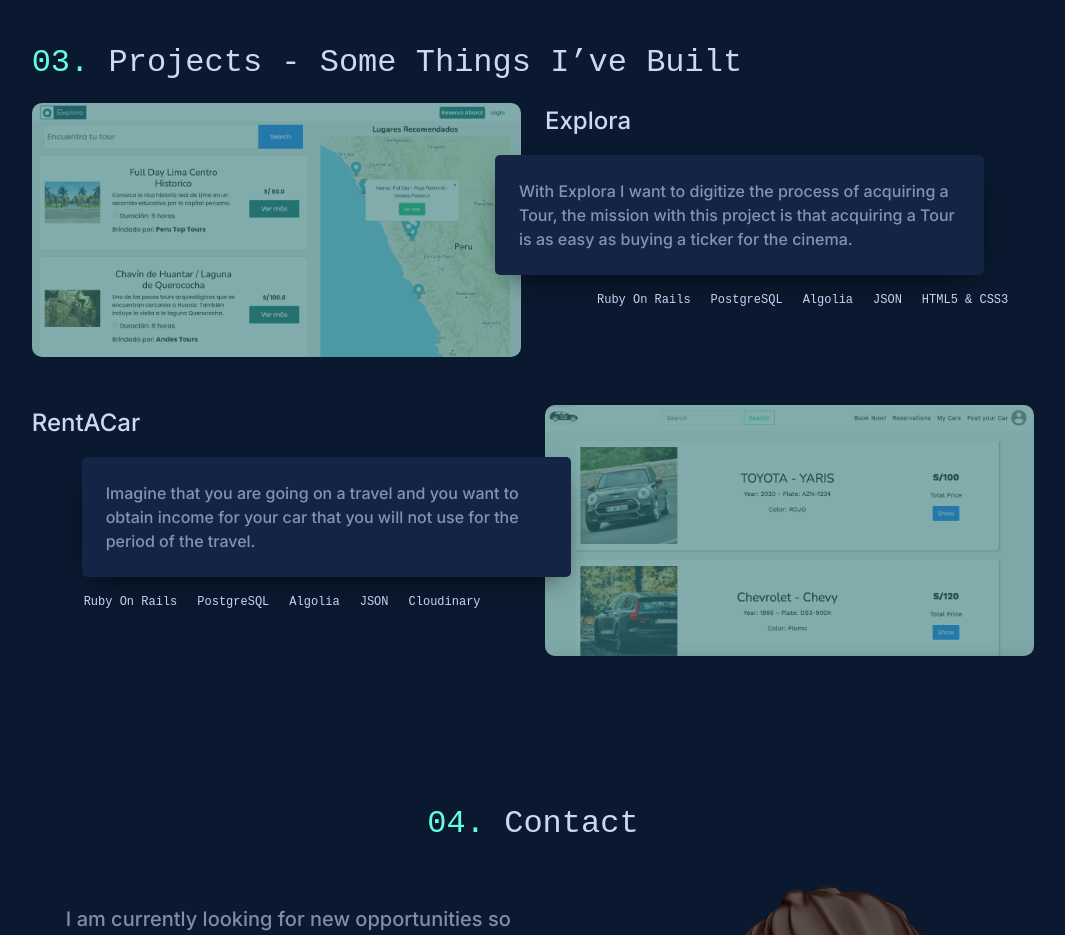
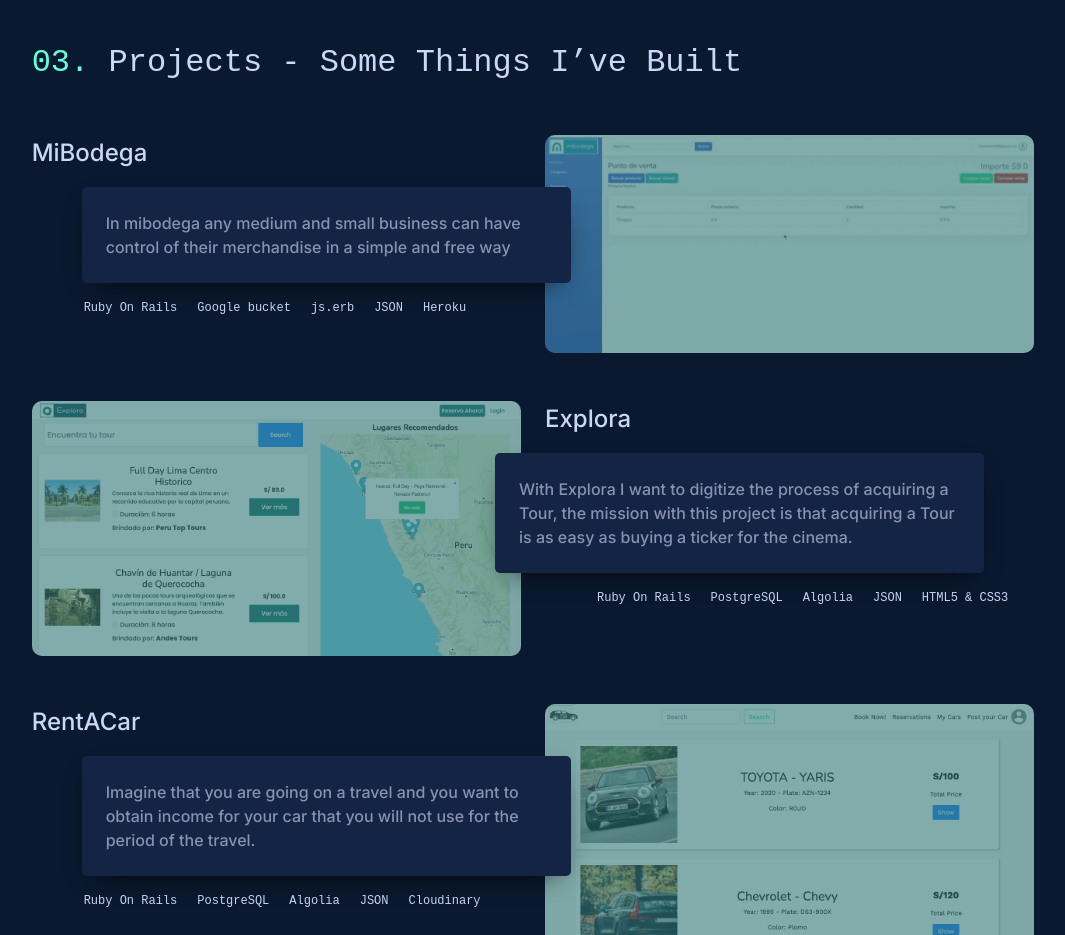
Before and after one commit to Cristopheer96/MyPortfolio, a plain HTML site: page index.html in a window 1280 px wide. Shown: the part 1619-2554 px from the top of the page, without its empty margins (95-1160 px from the left). Drawn offline with nearby package versions, Linux system fonts and the light colour scheme; files whose address does not match are found by name; a web font is replaced by a local one.

Commit message:
adding Comercialapp to portafolio

```diff
--- a/index.html
+++ b/index.html
@@ -186,6 +186,30 @@
           <p class="first ">
             <span>03.</span> Projects - Some Things I’ve Built
           </p>
+          <div class="project-item mt-5 mb-5 row">
+            <div class="project-details col-12 col-md-6">
+              <p class="title">
+                MiBodega
+              </p>
+              <div class="description p-4" style="left:50px">
+                In mibodega any medium and small business can have control of their merchandise in a simple and free way
+              </div>
+              <ul class="d-flex mt-3">
+                <li>Ruby On Rails</li>
+                <li>Google bucket</li>
+                <li>js.erb</li>
+                <li>JSON</li>
+                <li>Heroku</li>
+              </ul>
+            </div>
+            <div class="project-image col-12 col-md-6">
+              <a href="https://mibodega.herokuapp.com/">
+
+                <img src="/animsition/assets/memoji/giphy.gif" class="w-100" alt="">
+
+              </a>
+            </div>
+          </div>
           <div class="project-item row">
             <div class="project-image col-12 col-md-6">
               <a href="http://www.explora.click/">
```
Also changed, not shown: animsition/assets/memoji/giphy.gif (added).
